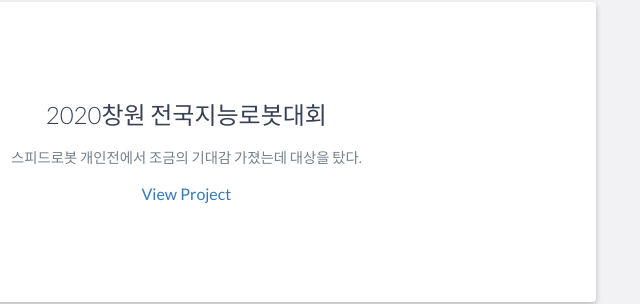
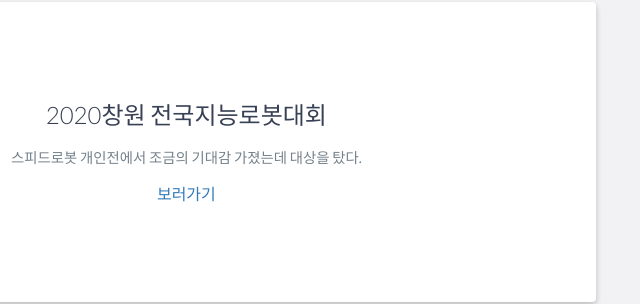
Before and after one commit to Kimminsungo/Kimminsungo.Github.io, a website: page index.html in a window 1280 px wide. Shown: the part 2960-3264 px from the top of the page, 494-1134 px from the left. Drawn offline with nearby package versions, Linux system fonts and the light colour scheme.

Commit message:
change the aaaaaaaaaaaaaaaaaaaaaaaaaaaaaaaaaaaaaaaaaaaaaaaaa

```diff
--- a/index.html
+++ b/index.html
@@ -186,7 +186,7 @@
                         <p>
                             스피드로봇 개인전에서 조금의 기대감 가졌는데 대상을 탔다.</a></p>
                         </p>
-                        <a href="http://www.echogyeongnam.com/news/articleView.html?idxno=2665">View Project</a>
+                        <a href="http://www.echogyeongnam.com/news/articleView.html?idxno=2665">보러가기</a>
                     </div>
                     <!-- End .project-info -->
                 </div>
```
